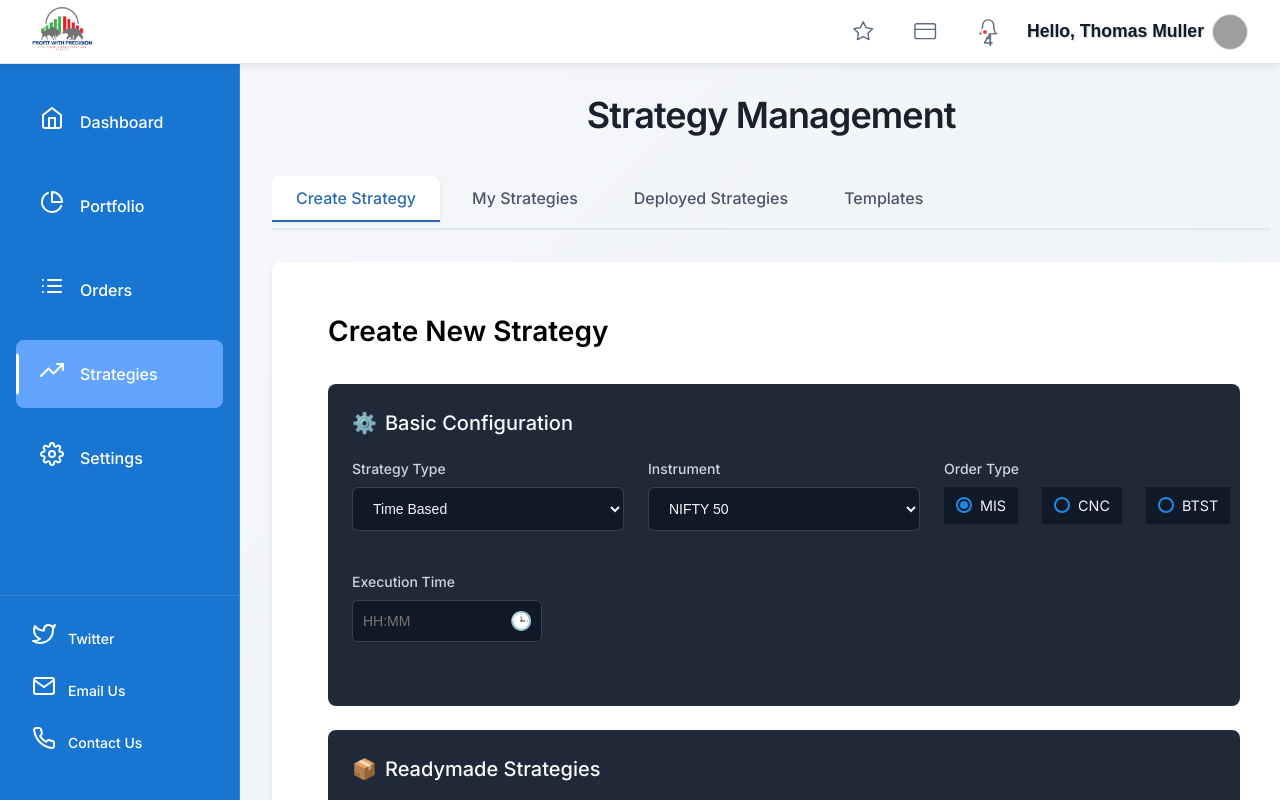
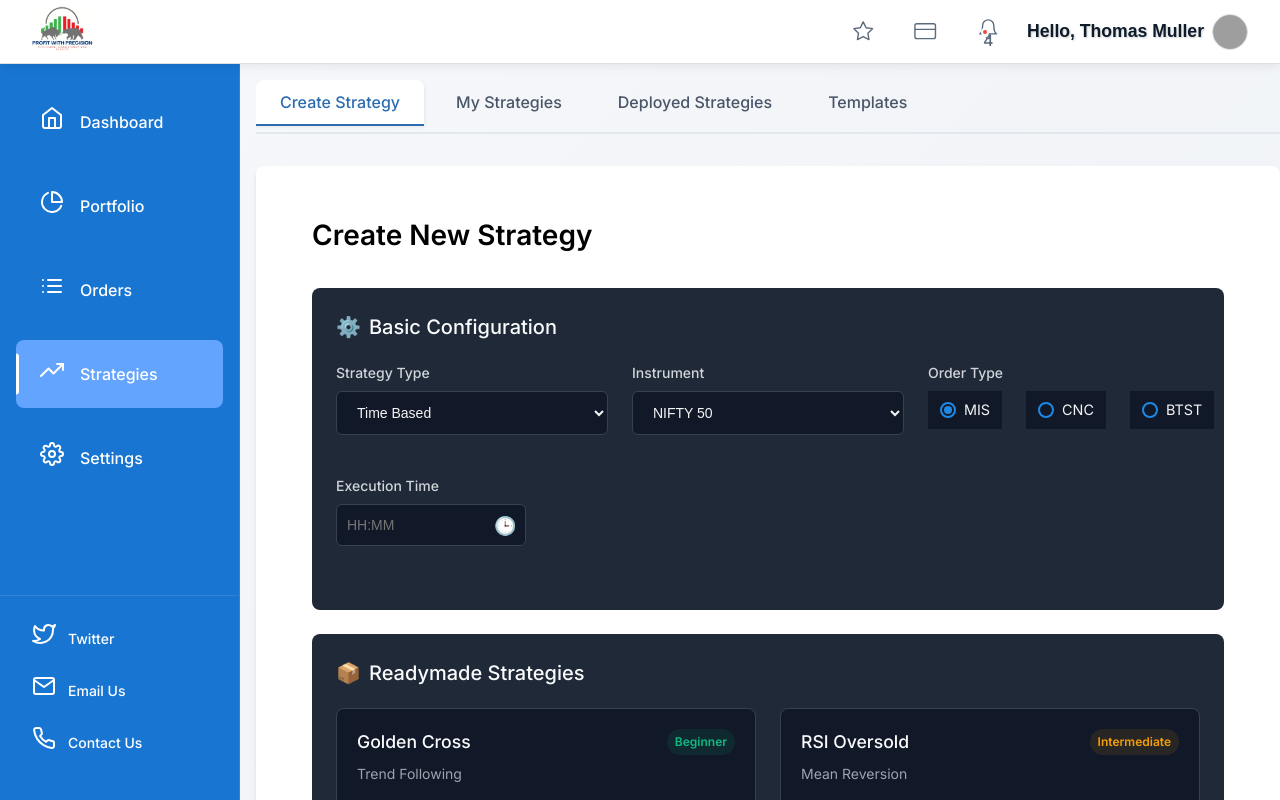
Before and after one commit to sudhanshu2070/last-trade, a React (Vite) app: page /strategies in a window 1280 px wide. Shown: the top 800 px of the page. Built offline with nearby package versions, Linux system fonts and the light colour scheme; grey boxes are pictures that could not be loaded.

Commit message:
Add strategy 0.11

```diff
--- a/src/Pages/Strategy/StrategyPage.module.css
+++ b/src/Pages/Strategy/StrategyPage.module.css
@@ -2,23 +2,10 @@
   /* max-width: 1200px; */
   width: 83vw;
   margin: 0 auto;
-  padding: 2rem;
+  padding: 1rem;
   background: linear-gradient(135deg, #f5f7fa 0%, #e4e9f0 100%);
   min-height: 100vh;
   font-family: 'Inter', -apple-system, BlinkMacSystemFont, sans-serif;
-}
-
-.header {
-  text-align: center;
-  margin-bottom: 2.5rem;
-}
-
-.header h1 {
-  font-size: 2.25rem;
-  font-weight: 700;
-  color: #1a202c;
-  margin: 0;
-  letter-spacing: -0.025em;
 }
 
 .tabContainer {
--- a/src/Pages/Strategy/StrategyPage.tsx
+++ b/src/Pages/Strategy/StrategyPage.tsx
@@ -26,9 +26,6 @@ const StrategyPage: React.FC = () => {
 
   return (
     <div className={styles.strategyPage}>
-      <div className={styles.header}>
-        <h1>Strategy Management</h1>
-      </div>
 
       <div className={styles.tabContainer}>
         <button
```
